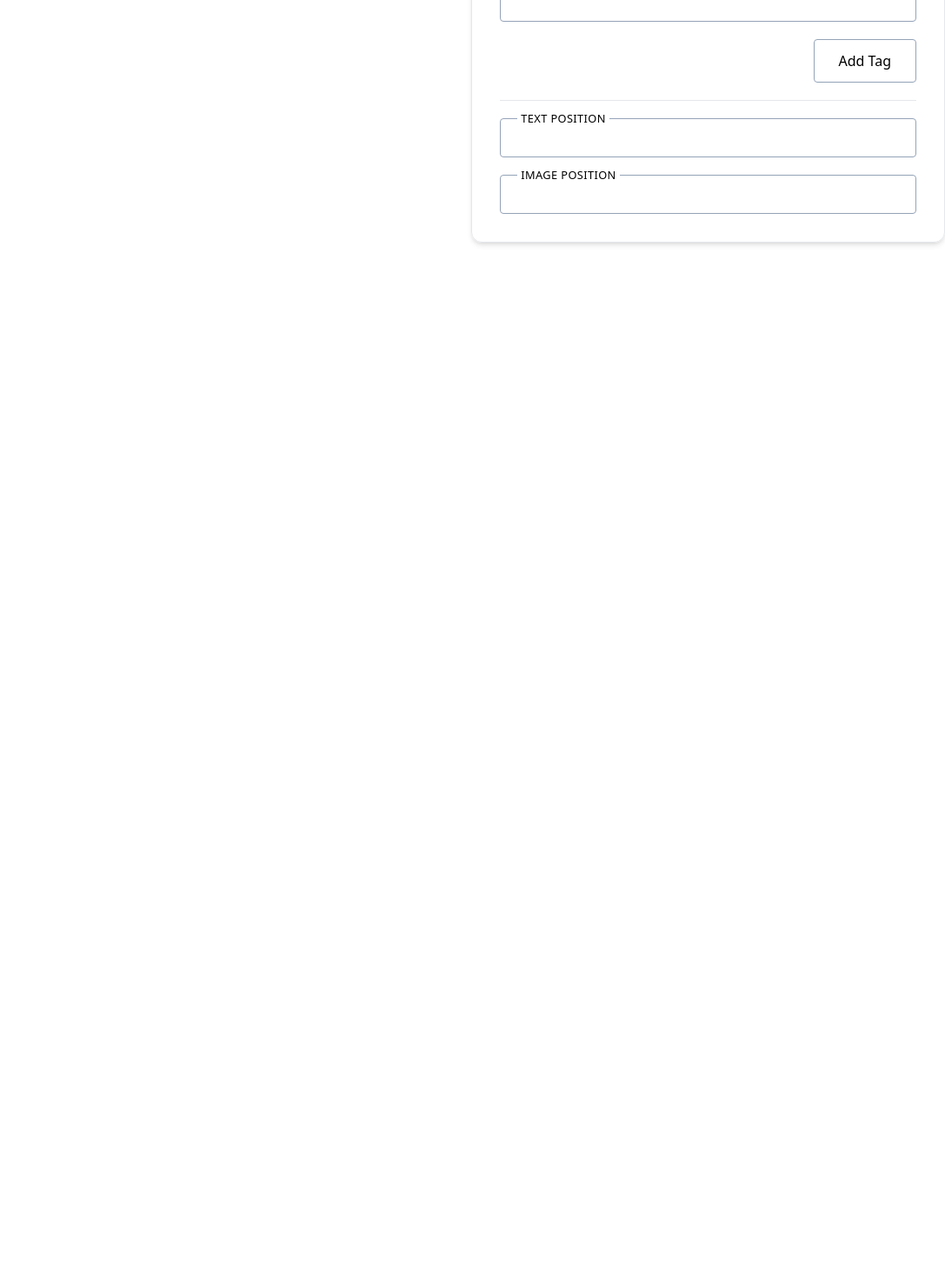
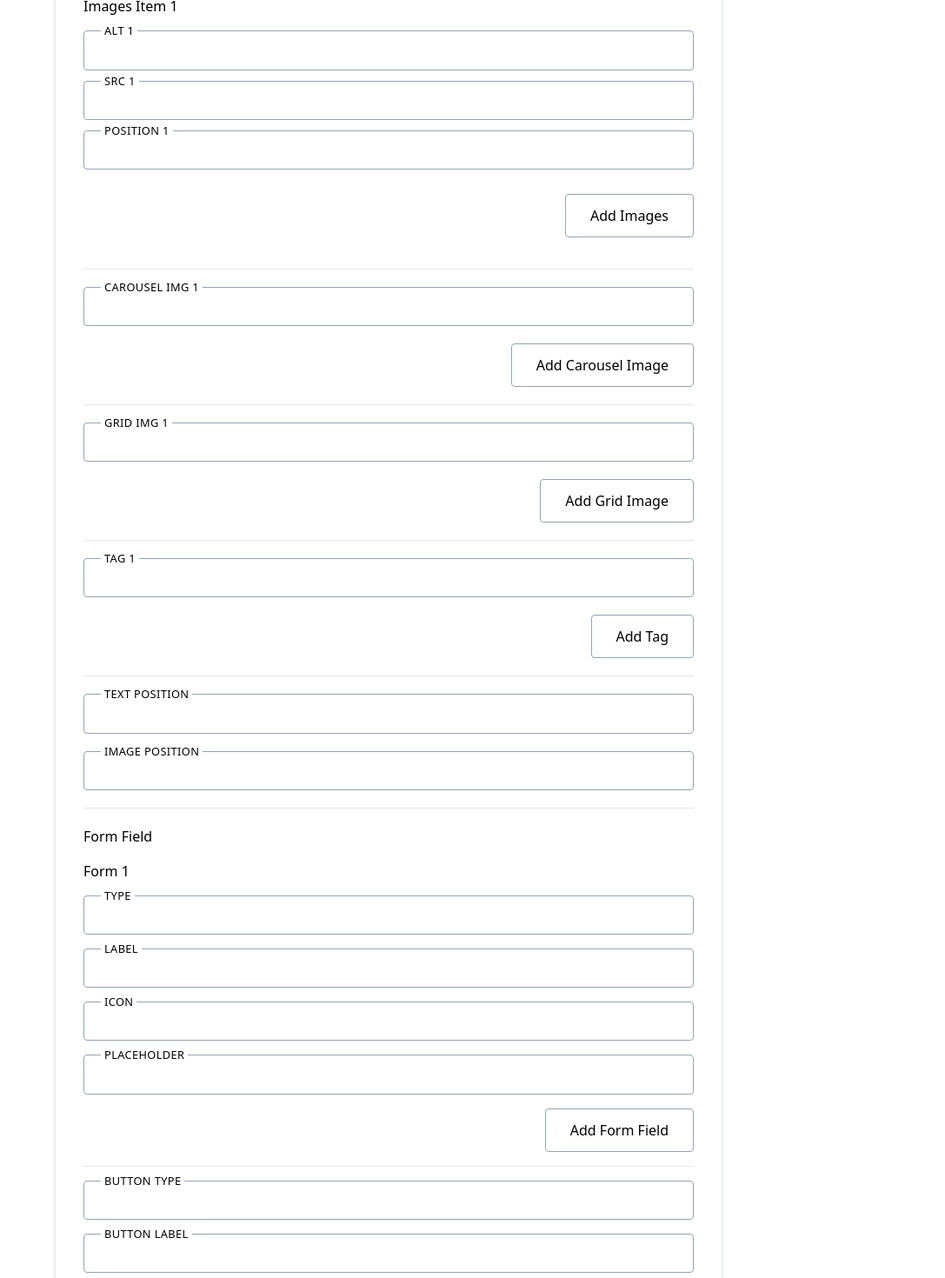
Before and after one commit to McLnp/components-list, a React (Vite) app: page / in a window 1280 px wide. Shown: the part 1600-3070 px from the top of the page at 87% size, without its empty margins (193-1280 px from the left). Before the commit the page ends 1975 px from the top, so only its background shows below. Built offline with nearby package versions, Linux system fonts and the light colour scheme.

Commit message:
All Field Added
Added Fields (images field, carousel images field, grid images field, form fields)

```diff
--- /dev/null
+++ b/src/components/CarouselImg.jsx
@@ -0,0 +1,47 @@
+import React, { useState } from "react";
+import TextField from "./TextField";
+import Button from "./Button";
+
+function CarouselImg({
+  initialValue = { carouselImages: [] },
+  changeCallback,
+}) {
+  const [carouselImgs, setCarouselImgs] = useState(initialValue.carouselImages);
+
+  function addCarouselImg() {
+    setCarouselImgs([...carouselImgs, ""]);
+  }
+
+  function handleCarouselImgChange(carouselImgIndex, value) {
+    const updatedCarouselImg = carouselImgs.map((carouselImg, index) => {
+      if (index === carouselImgIndex) {
+        return value;
+      }
+
+      return carouselImg;
+    });
+
+    setCarouselImgs(updatedCarouselImg);
+    changeCallback({ ...initialValue, carouselImages: updatedCarouselImg });
+  }
+
+  return (
+    <>
+      <div className="flex flex-col gap-4">
+        {carouselImgs.map((carouselImg, index) => (
+          <TextField
+            key={index}
+            label={`Carousel Img ${index + 1}`}
+            id={`carousel-img-${index + 1}`}
+            name={`carousel-img-${index + 1}`}
+            value={carouselImg} // Correctly pass the tag's value here
+            onChange={(e) => handleCarouselImgChange(index, e.target.value)}
+          />
+        ))}
+      </div>
+      <Button btnText="Add Carousel Image" onClick={addCarouselImg} />
+    </>
+  );
+}
+
+export default CarouselImg;
--- a/src/components/Form.jsx
+++ b/src/components/Form.jsx
@@ -4,6 +4,10 @@ import TextField from "./TextField";
 import TextareaField from "./TextareaField";
 import CtaField from "./Cta";
 import Tags from "./Tags";
+import Images from "./Images";
+import CarouselImg from "./CarouselImg";
+import GridImg from "./gridImg";
+import FormField from "./FormField";
 
 export const Form = () => {
   const [value, setValue] = useState({
@@ -14,8 +18,24 @@ export const Form = () => {
     contentItems: [{ heading: "", text: "", icon: "", column: "" }],
     section: "",
     ctaItems: [{ text: "", link: "", icon: "" }],
+    form: [
+      {
+        fields: [
+          {
+            type: "",
+            label: "",
+            icon: "",
+            placeholder: "",
+          },
+        ],
+        buttons: { type: "", label: "" },
+      },
+    ],
     previewUrl: "",
     backgroundImg: "",
+    images: [{ alt: "", src: "", position: "" }],
+    carouselImages: [""],
+    gridImages: [""],
     tagItems: [""],
     textPosition: "",
     imagePosition: "",
@@ -32,7 +52,6 @@ export const Form = () => {
 
   return (
     <div className="form-wrapper w-full min-h-lvh flex items-center justify-center py-24">
-      {JSON.stringify(value)}
       <form
         action=""
         className="flex flex-col max-w-3xl p-8 gap-5 w-full border border-accent rounded-xl shadow-md"
@@ -94,6 +113,12 @@ export const Form = () => {
           onChange={handleTitleChange("backgroundImg")}
         />
         <hr />
+        <Images initialValue={value} changeCallback={setValue} />
+        <hr />
+        <CarouselImg initialValue={value} changeCallback={setValue} />
+        <hr />
+        <GridImg initialValue={value} changeCallback={setValue} />
+        <hr />
         <Tags initialValue={value} changeCallback={setValue} />
         <hr />
         <TextField
@@ -110,6 +135,9 @@ export const Form = () => {
           value={value.imagePosition}
           onChange={handleTitleChange("imagePosition")}
         />
+        <hr />
+        <FormField initialValue={value} changeCallback={setValue} />
+        {/* {JSON.stringify(value)} */}
       </form>
     </div>
   );
--- /dev/null
+++ b/src/components/FormField.jsx
@@ -0,0 +1,110 @@
+import React, { useState } from "react";
+import Button from "./Button";
+import TextField from "./TextField";
+
+function FormField({ initialValue = { form: [] }, changeCallback }) {
+  const [formFields, setFormFields] = useState(initialValue.form);
+
+  function addFormField() {
+    const newFormFields = formFields.map((field) => ({
+      ...field,
+      fields: [
+        ...field.fields,
+        { type: "", label: "", icon: "", placeholder: "" },
+      ],
+    }));
+
+    setFormFields(newFormFields);
+  }
+
+  function handleFieldChange(index, fieldIndex, key, value) {
+    const newFormFields = [...formFields];
+    newFormFields[index].fields[fieldIndex][key] = value;
+    setFormFields(newFormFields);
+    changeCallback({ ...initialValue, form: newFormFields });
+  }
+
+  function handleButtonChange(index, key, value) {
+    const newFormFields = [...formFields];
+    newFormFields[index].buttons[key] = value;
+    setFormFields(newFormFields);
+    changeCallback({ ...initialValue, form: newFormFields });
+  }
+
+  return (
+    <div className="flex flex-col gap-4">
+      {formFields.map((formField, index) => (
+        <fieldset key={index} className="flex flex-col gap-4">
+          <legend>Form Field</legend>
+          {formField.fields.map((field, fieldIndex) => (
+            <div key={fieldIndex} className="mt-4 flex-col flex gap-4">
+              <legend>Form {fieldIndex + 1}</legend>
+              <TextField
+                label="Type"
+                value={field.type}
+                name={`type-${fieldIndex + 1}`}
+                id={`type-${fieldIndex + 1}`}
+                onChange={(e) =>
+                  handleFieldChange(index, fieldIndex, "type", e.target.value)
+                }
+              />
+              <TextField
+                label="Label"
+                value={field.label}
+                name={`label-${fieldIndex + 1}`}
+                id={`label-${fieldIndex + 1}`}
+                onChange={(e) =>
+                  handleFieldChange(index, fieldIndex, "label", e.target.value)
+                }
+              />
+              <TextField
+                label="Icon"
+                value={field.icon}
+                name={`icon-${fieldIndex + 1}`}
+                id={`icon-${fieldIndex + 1}`}
+                onChange={(e) =>
+                  handleFieldChange(index, fieldIndex, "icon", e.target.value)
+                }
+              />
+              <TextField
+                label="Placeholder"
+                value={field.placeholder}
+                name={`placeholder-${fieldIndex + 1}`}
+                id={`placeholder-${fieldIndex + 1}`}
+                onChange={(e) =>
+                  handleFieldChange(
+                    index,
+                    fieldIndex,
+                    "placeholder",
+                    e.target.value
+                  )
+                }
+              />
+            </div>
+          ))}
+          <Button btnText="Add Form Field" onClick={addFormField} />
+          <hr />
+          <div className="flex flex-col gap-4">
+            <TextField
+              label="Button Type"
+              value={formField.buttons.type}
+              onChange={(e) =>
+                handleButtonChange(index, "type", e.target.value)
+              }
+            />
+            <TextField
+              label="Button Label"
+              value={formField.buttons.label}
+              onChange={(e) =>
+                handleButtonChange(index, "label", e.target.value)
+              }
+            />
+          </div>
+        </fieldset>
+      ))}
+      {/* {JSON.stringify(formFields)} */}
+    </div>
+  );
+}
+
+export default FormField;
--- /dev/null
+++ b/src/components/Images.jsx
@@ -0,0 +1,63 @@
+import React, { useState } from "react";
+import Button from "./Button";
+import TextField from "./TextField";
+
+function Images({ initialValue = { images: [] }, changeCallback }) {
+  const [imagesItems, setImagesItem] = useState(initialValue.images);
+
+  function addImages() {
+    setImagesItem([...imagesItems, { alt: "", src: "", position: "" }]);
+  }
+
+  function handleImagesChange(field, imgIndex, value) {
+    const updatedImagesValue = imagesItems.map((img, index) => {
+      if (index === imgIndex) {
+        return { ...img, [field]: value };
+      }
+      return img;
+    });
+
+    setImagesItem(updatedImagesValue);
+    changeCallback({ ...initialValue, images: updatedImagesValue });
+  }
+
+  return (
+    <div className="cta-array-wrapper flex flex-col gap-3 py-4">
+      {imagesItems.map((img, index) => (
+        <fieldset
+          className="flex flex-col gap-3 py-4"
+          key={index + 1}
+          id={`image-${index + 1}`}
+        >
+          <legend>Images Item {index + 1}</legend>
+          <TextField
+            label={`Alt ${index + 1}`}
+            name={`alt-${index + 1}`}
+            id={`alt-${index + 1}`}
+            value={img.alt}
+            onChange={(e) => handleImagesChange("alt", index, e.target.value)}
+          />
+          <TextField
+            label={`Src ${index + 1}`}
+            name={`src-${index + 1}`}
+            id={`src-${index + 1}`}
+            value={img.src}
+            onChange={(e) => handleImagesChange("src", index, e.target.value)}
+          />
+          <TextField
+            label={`Position ${index + 1}`}
+            name={`postion-${index + 1}`}
+            id={`postion-${index + 1}`}
+            value={img.position}
+            onChange={(e) =>
+              handleImagesChange("position", index, e.target.value)
+            }
+          />
+        </fieldset>
+      ))}
+      <Button btnText={"Add Images"} onClick={addImages} />
+    </div>
+  );
+}
+
+export default Images;
--- /dev/null
+++ b/src/components/gridImg.jsx
@@ -0,0 +1,44 @@
+import React, { useState } from "react";
+import TextField from "./TextField";
+import Button from "./Button";
+
+function GridImg({ initialValue = { gridImages: [] }, changeCallback }) {
+  const [gridImgs, setGridImgs] = useState(initialValue.gridImages);
+
+  function addCarouselImg() {
+    setGridImgs([...gridImgs, ""]);
+  }
+
+  function handleCarouselImgChange(carouselImgIndex, value) {
+    const updatedCarouselImg = gridImgs.map((gridImg, index) => {
+      if (index === carouselImgIndex) {
+        return value;
+      }
+
+      return gridImg;
+    });
+
+    setGridImgs(updatedCarouselImg);
+    changeCallback({ ...initialValue, gridImages: updatedCarouselImg });
+  }
+
+  return (
+    <>
+      <div className="flex flex-col gap-4">
+        {gridImgs.map((gridImg, index) => (
+          <TextField
+            key={index}
+            label={`Grid Img ${index + 1}`}
+            id={`grid-img-${index + 1}`}
+            name={`grid-img-${index + 1}`}
+            value={gridImg} // Correctly pass the tag's value here
+            onChange={(e) => handleCarouselImgChange(index, e.target.value)}
+          />
+        ))}
+      </div>
+      <Button btnText="Add Grid Image" onClick={addCarouselImg} />
+    </>
+  );
+}
+
+export default GridImg;
```
